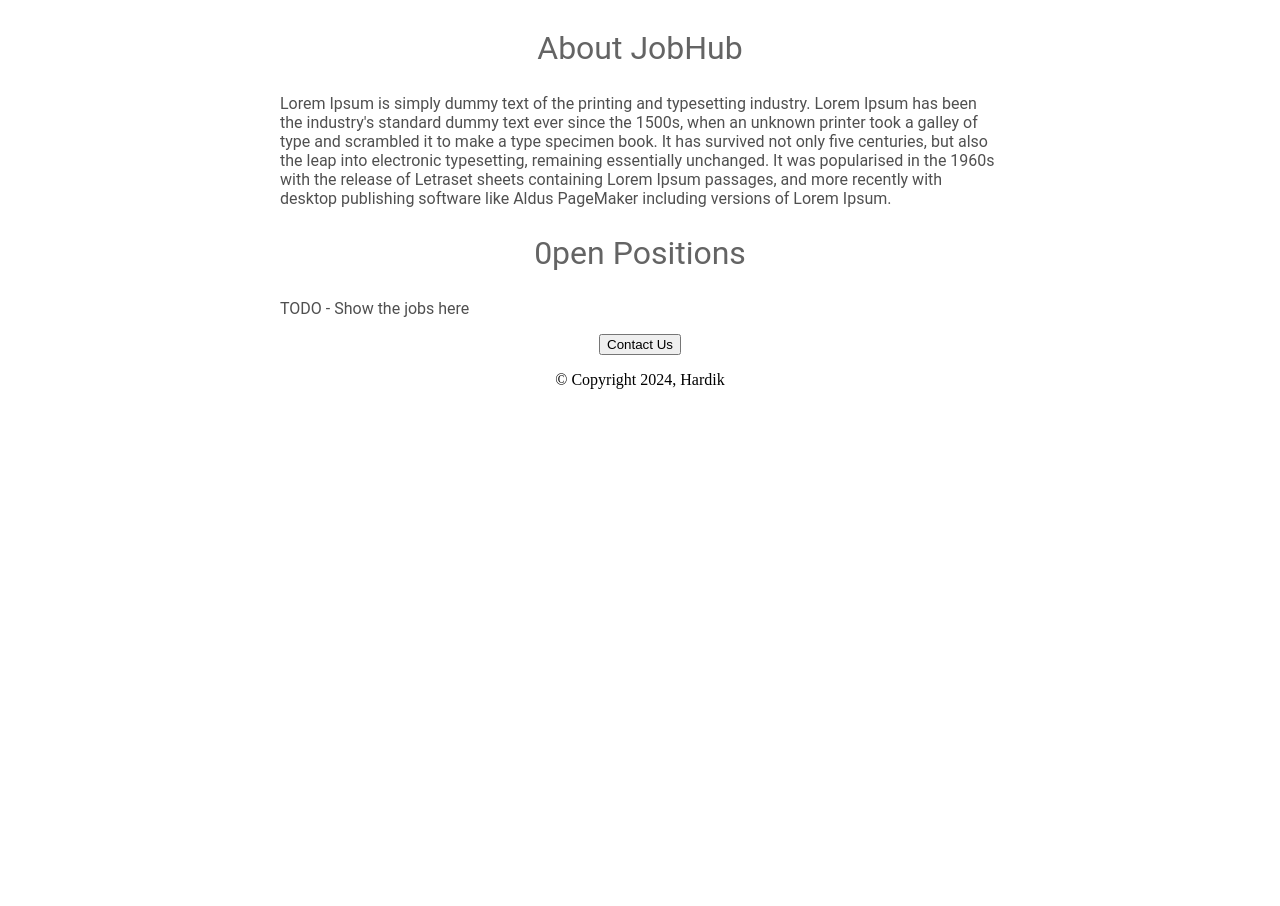
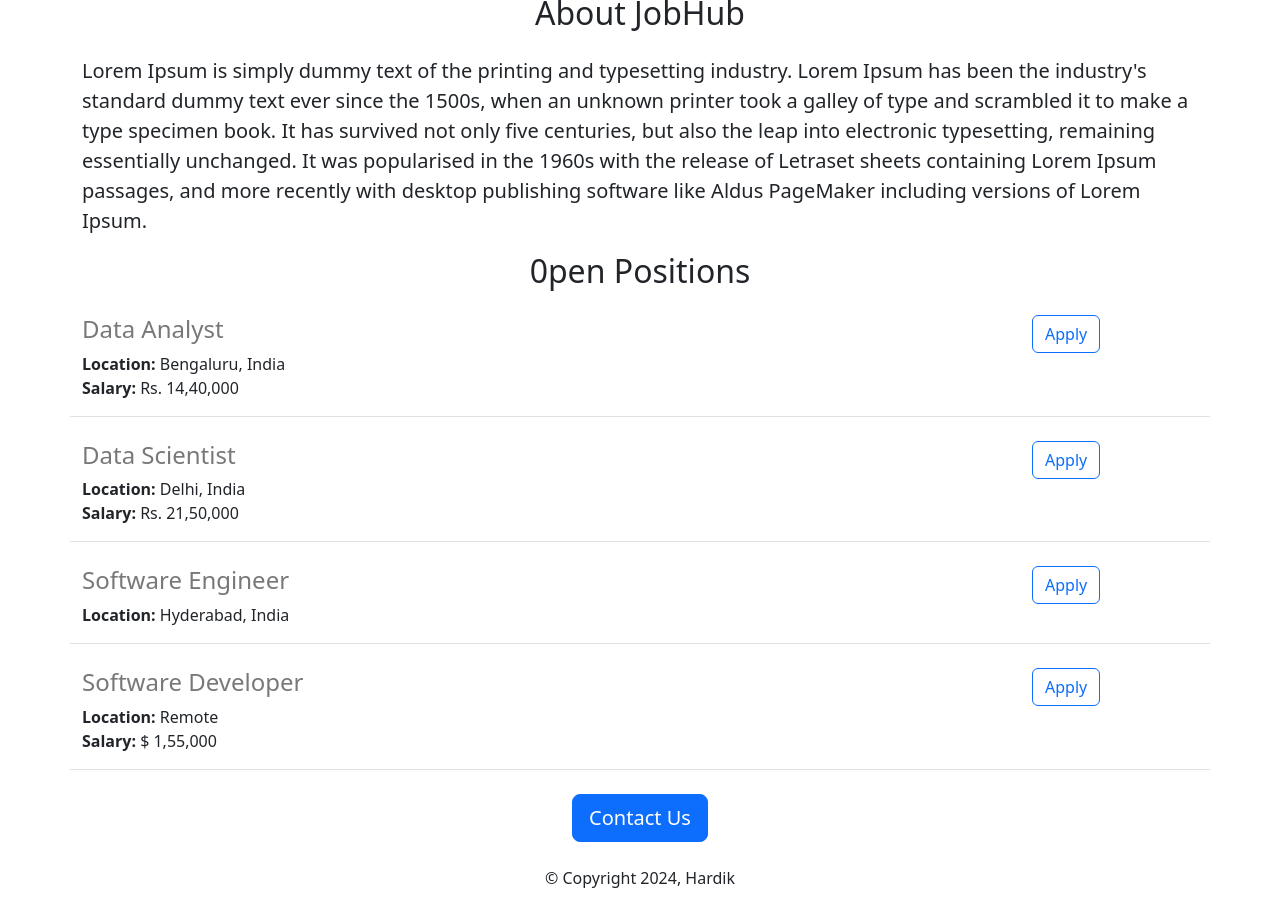
Before and after one commit to Hardik-111/JobHub, a Flask app: page / in a window 1280 px wide. Shown: the part 462-1368 px from the top of the page. Before the commit the page ends 851 px from the top, so only its background shows below. Run offline with Flask 3, Linux system fonts and the light colour scheme.

Commit message:
Added dynamic data and API route

```diff
--- a/app.py
+++ b/app.py
@@ -1,10 +1,42 @@
-from flask import Flask, render_template
+from flask import Flask, render_template, jsonify
 
 app = Flask(__name__)
 
+JOBS = [
+    {
+        'id': 1,
+        'title': 'Data Analyst',
+        'location': 'Bengaluru, India',
+        'salary': 'Rs. 14,40,000',
+    },
+    {
+        'id': 2,
+        'title': 'Data Scientist',
+        'location': 'Delhi, India',
+        'salary': 'Rs. 21,50,000',
+    },
+    {
+        'id': 3,
+        'title': 'Software Engineer',
+        'location': 'Hyderabad, India',
+    },
+    {
+        'id': 4,
+        'title': 'Software Developer',
+        'location': 'Remote',
+        'salary': '$ 1,55,000',
+    },
+]
+
+
 @app.route("/")
 def hello_world():
-    return render_template("home.html")
+  return render_template("home.html", jobs=JOBS)
+
+@app.route("/api/jobs")
+def list_jobs():
+  return jsonify(JOBS)
+
 
 if __name__ == "__main__":
   app.run(host='0.0.0.0', debug=True)
--- a/templates/home.html
+++ b/templates/home.html
@@ -1,59 +1,35 @@
 <!DOCTYPE html>
 <html lang="en">
 <head>
-  <meta charset="UTF-8">
-  <meta http-equiv="X-UA-Compatible" content="IE=edge">
-  <meta name="viewport" content="width=device-width, initial-scale=1.0">
+  <meta charset="utf-8">
+  <meta name="viewport" content="width=device-width, initial-scale=1">
   <title>JobHUB - Career Website</title>
+  <link href="https://cdn.jsdelivr.net/npm/bootstrap@5.3.3/dist/css/bootstrap.min.css" rel="stylesheet" integrity="sha384-QWTKZyjpPEjISv5WaRU9OFeRpok6YctnYmDr5pNlyT2bRjXh0JMhjY6hW+ALEwIH" crossorigin="anonymous">
   <style>
-
-  h1{
-  font-size: 40px;
-  font-family: Roboto;
-  font-weight: normal;
-  color: rgb(50, 50, 50);
-  text-align: center;
-  }
-
-  #banner {
-  width: 100%;
-  height: 360px;
-  object-fit: contain;
-  }
-
-  h2 {
-  font-family: Roboto;
-  font-size: 32px;
-  color: rgb(100, 100, 100);
-  text-align: center;
-  font-weight: normal;
-  }
-
-  .bodytext {
-    font-family: Roboto;
-    color: rgb(80, 80, 80);
-  }
-
-  #container {
-    max-width: 720px;
-    margin: 0 auto;
-  }
+     #banner{
+       height: 360px;
+       width: 100%;
+       object-fit: cover;
+     }
   </style>
 </head>
 <body>
-  <div id="container">
-  <h1>JobHub Careers</h1>
-  <img id="banner" src="https://5.imimg.com/data5/CN/IK/ED/SELLER-77888028/ez-monster-clone-v9-72-job-portal-script-500x500.jpg" >
-  <h2>About JobHub</h2>
-  <p class="bodytext">
+  <div class="container">
+  <h1 class="text-center mt-2 mb-4">JobHub Careers</h1>
+  <img class="img-fluid" id="banner" src="https://media.istockphoto.com/id/536245001/photo/job-search-still-life-with-title-jobs.jpg?s=2048x2048&w=is&k=20&c=nbLZjUWGw-zNjpi2nnM1FwsAxRnmG3B2QYVjv4AWBmU=" >
+  <h2 class="text-center mt-3 mb-4">About JobHub</h2>
+  <p class="lead">
     Lorem Ipsum is simply dummy text of the printing and typesetting industry. Lorem Ipsum has been the industry's standard dummy text ever since the 1500s, when an unknown printer took a galley of type and scrambled it to make a type specimen book. It has survived not only five centuries, but also the leap into electronic typesetting, remaining essentially unchanged. It was popularised in the 1960s with the release of Letraset sheets containing Lorem Ipsum passages, and more recently with desktop publishing software like Aldus PageMaker including versions of Lorem Ipsum.
   </p>
-    <h2>0pen Positions</h2>
-    <p class="bodytext">TODO - Show the jobs
-    here</p>
-    <div style="text-align: center;">
-      <button>Contact Us</button>
-      <p>&copy; Copyright 2024, Hardik</p>
+    <h2 class="text-center mt-2 mb-4">0pen Positions</h2>
+    <div>
+       {% for job in jobs %}
+         {% include 'jobitem.html' %}
+       {% endfor %}
+    </div>
+    <div class="text-center">
+      <button class=" btn btn-primary btn-lg">Contact Us</button>
+      <p class="mt-4">&copy; Copyright 2024, Hardik</p>
     </div>
     </div>
 </body>
--- /dev/null
+++ b/templates/jobitem.html
@@ -0,0 +1,17 @@
+<div class="text-left mb-4 pb-3 border-bottom row">
+  <div class="col-10">
+    <h4 style="color: rgb(120,120,120">{{ job['title'] }}</h4>
+
+  <div>
+    <b>Location: </b>{{ job['location'] }}
+  </div>
+    {% if 'salary' in job %}
+  <div>
+    <b>Salary: </b>{{ job['salary'] }}
+  </div>
+    {% endif %}
+  </div>
+  <div class="col-2">
+    <button type="button" class="btn btn-outline-primary fl0at-right  align-middle">Apply</button>
+  </div>
+ </div>
```
